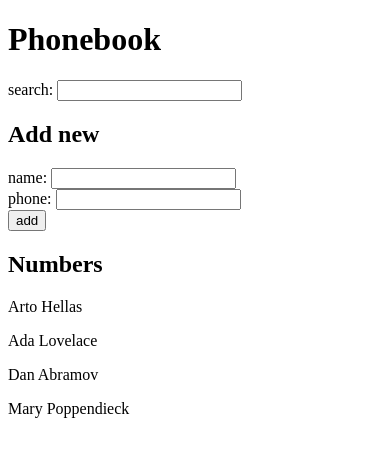
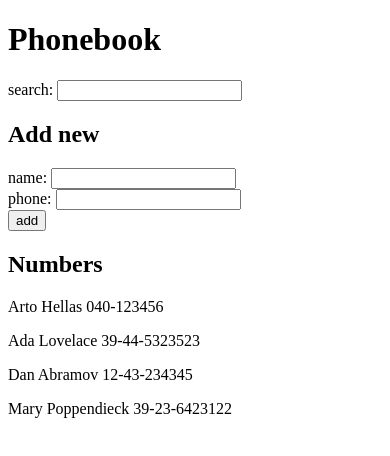
Before and after one commit to akosdabasi/fullstackopen, a React (Vite) app in the folder part2/phonebook/: page / in a window 390 px wide. Shown: the top 456 px of the page. Built offline with nearby package versions, Linux system fonts and the light colour scheme; data requests are answered from the project's data file.

Commit message:
2.11 phonebook using fetch

```diff
--- a/part2/phonebook/src/App.jsx
+++ b/part2/phonebook/src/App.jsx
@@ -1,19 +1,21 @@
-import { useState } from 'react'
+import { useState, useEffect } from 'react'
 import PhoneBook from './components/PhoneBook'
 import Search from './components/Search'
-import  Form  from './components/Form'
-
+import Form from './components/Form'
+import axios from 'axios'
 
 const App = () => {
-  const [persons, setPersons] = useState([
-    { name: 'Arto Hellas', number: '040-123456', id: 1 },
-    { name: 'Ada Lovelace', number: '39-44-5323523', id: 2 },
-    { name: 'Dan Abramov', number: '12-43-234345', id: 3 },
-    { name: 'Mary Poppendieck', number: '39-23-6423122', id: 4 }
-  ])
+  const [persons, setPersons] = useState([])
   const [newName, setNewName] = useState('')
   const [newPhone, setNewPhone] = useState('')
   const [search, setSearch] = useState('')
+
+  useEffect(()=>{
+
+    axios.get('http://localhost:3001/persons')
+      .then(res => setPersons(res.data))
+
+  }, [])
 
   const handleNameChange = (e)=>{
     //console.log(e);
@@ -28,7 +30,7 @@ const App = () => {
   const handleNameSubmit = (e)=>{
     e.preventDefault();
     //console.log(e);
-    const person = {name: newName, phone: newPhone};
+    const person = {name: newName, number: newPhone};
     if(persons.find(obj => obj.name === person.name) === undefined)
       setPersons(persons.concat(person))
     else
--- a/part2/phonebook/src/components/PhoneBook.jsx
+++ b/part2/phonebook/src/components/PhoneBook.jsx
@@ -1,3 +1,3 @@
-const PhoneBook = ({persons, search}) => persons.filter(person => person.name.toLowerCase().startsWith(search.toLocaleLowerCase())).map(person => <p key={person.name}>{person.name} {person.phone}</p>)
+const PhoneBook = ({persons, search}) => persons.filter(person => person.name.toLowerCase().startsWith(search.toLocaleLowerCase())).map(person => <p key={person.name}>{person.name} {person.number}</p>)
 
 export default PhoneBook
```
